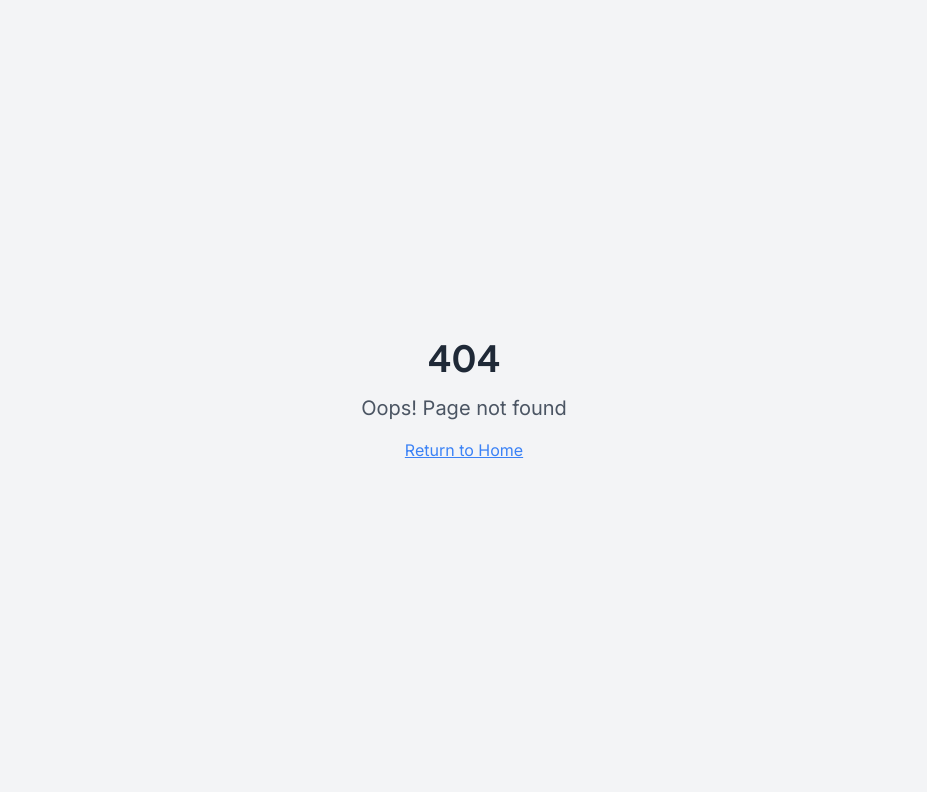
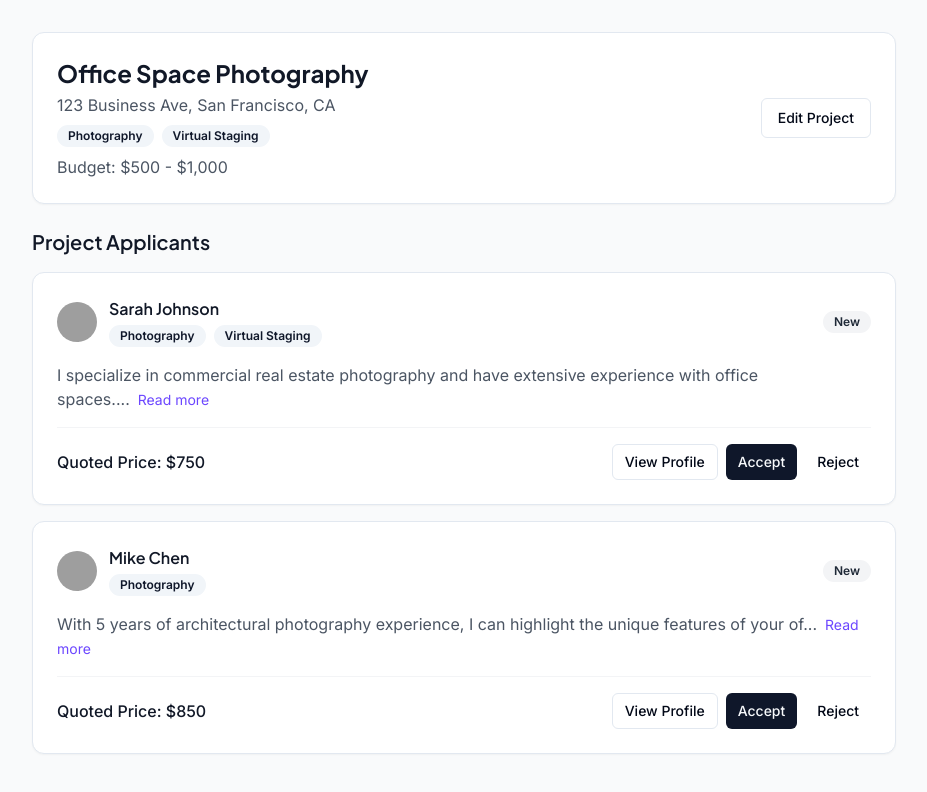
Before and after one commit to mgisrael393823/property-hub-frontend, a React (Vite) app: page /manager-dashboard/projects/1/applicants in a window 1280 px wide. Before the commit this address had no page. Shown: the top 792 px of the page, without its empty margins (176-1103 px from the left). Built offline with nearby package versions, Linux system fonts and the light colour scheme; grey boxes are pictures that could not be loaded.

Commit message:
feat: Add Applicant Review page
Adds a new page for managers to review creator applications for a project, including project summary, applicant list with profile and action buttons, and basic styling.

```diff
--- a/src/App.tsx
+++ b/src/App.tsx
@@ -14,6 +14,7 @@ import CreatorOnboarding from "./pages/Creator/CreatorOnboarding";
 import ManagerOnboarding from "./pages/Manager/ManagerOnboarding";
 import NewProject from "./pages/projects/NewProject";
 import ProjectBrief from "./pages/projects/ProjectBrief";
+import ProjectApplicants from "./pages/manager-dashboard/ProjectApplicants";
 
 const queryClient = new QueryClient();
 
@@ -27,6 +28,7 @@ const App = () => (
           <Route path="/" element={<Index />} />
           <Route path="/creator-dashboard" element={<CreatorDashboard />} />
           <Route path="/manager-dashboard" element={<ManagerDashboard />} />
+          <Route path="/manager-dashboard/projects/:projectId/applicants" element={<ProjectApplicants />} />
           <Route path="/search" element={<Search />} />
           <Route path="/creator/:id" element={<CreatorProfile />} />
           <Route path="/booking/:creatorId" element={<BookingRequest />} />
--- /dev/null
+++ b/src/pages/manager-dashboard/ProjectApplicants.tsx
@@ -0,0 +1,189 @@
+
+import React, { useState } from "react";
+import { useParams } from "react-router-dom";
+import { Button } from "@/components/ui/button";
+import { Card, CardContent } from "@/components/ui/card";
+import { Badge } from "@/components/ui/badge";
+import { Avatar, AvatarImage, AvatarFallback } from "@/components/ui/avatar";
+import { Collapsible, CollapsibleTrigger, CollapsibleContent } from "@/components/ui/collapsible";
+import { useToast } from "@/hooks/use-toast";
+
+// Mock project data
+const mockProject = {
+  id: "1",
+  title: "Office Space Photography",
+  location: "123 Business Ave, San Francisco, CA",
+  contentRequested: ["Photography", "Virtual Staging"],
+  budget: "$500 - $1,000",
+};
+
+// Mock applicants data
+const mockApplicants = [
+  {
+    id: "1",
+    name: "Sarah Johnson",
+    avatar: "/placeholder.svg",
+    services: ["Photography", "Virtual Staging"],
+    proposal: "I specialize in commercial real estate photography and have extensive experience with office spaces. My work focuses on capturing natural light and showing the potential of each space. I've worked with several property management firms in the Bay Area.",
+    quote: "750",
+    status: "new"
+  },
+  {
+    id: "2",
+    name: "Mike Chen",
+    avatar: "/placeholder.svg",
+    services: ["Photography"],
+    proposal: "With 5 years of architectural photography experience, I can highlight the unique features of your office space. I use professional lighting equipment to ensure the best possible results.",
+    quote: "850",
+    status: "new"
+  }
+];
+
+export default function ProjectApplicants() {
+  const { projectId } = useParams();
+  const { toast } = useToast();
+  const [applicants, setApplicants] = useState(mockApplicants);
+
+  const handleAccept = (applicantId: string) => {
+    setApplicants(currentApplicants =>
+      currentApplicants.map(applicant => ({
+        ...applicant,
+        status: applicant.id === applicantId ? "accepted" : "rejected"
+      }))
+    );
+    toast({
+      title: "Application Accepted",
+      description: "The creator has been notified of your decision."
+    });
+  };
+
+  const handleReject = (applicantId: string) => {
+    setApplicants(currentApplicants =>
+      currentApplicants.map(applicant => ({
+        ...applicant,
+        status: applicant.id === applicantId ? "rejected" : applicant.status
+      }))
+    );
+    toast({
+      title: "Application Rejected",
+      description: "The creator has been notified of your decision."
+    });
+  };
+
+  const getStatusStyles = (status: string) => {
+    switch (status) {
+      case "accepted":
+        return "bg-green-100 text-green-800";
+      case "rejected":
+        return "bg-red-100 text-red-800";
+      default:
+        return "bg-gray-100 text-gray-800";
+    }
+  };
+
+  return (
+    <div className="min-h-screen bg-gray-50">
+      <div className="max-w-4xl mx-auto px-4 py-8 space-y-6">
+        {/* Project Summary */}
+        <Card>
+          <CardContent className="p-6">
+            <div className="flex flex-col md:flex-row justify-between items-start md:items-center gap-4">
+              <div>
+                <h1 className="text-2xl font-heading font-bold text-gray-900">{mockProject.title}</h1>
+                <p className="text-gray-600 mt-1">{mockProject.location}</p>
+                <div className="flex flex-wrap gap-2 mt-2">
+                  {mockProject.contentRequested.map((content) => (
+                    <Badge key={content} variant="secondary">{content}</Badge>
+                  ))}
+                </div>
+                <p className="text-gray-600 mt-2">Budget: {mockProject.budget}</p>
+              </div>
+              <Button variant="outline">Edit Project</Button>
+            </div>
+          </CardContent>
+        </Card>
+
+        {/* Applicants List */}
+        <div className="space-y-4">
+          <h2 className="text-xl font-heading font-semibold text-gray-900">Project Applicants</h2>
+          {applicants.map((applicant) => (
+            <Card
+              key={applicant.id}
+              className={`${applicant.status === "rejected" ? "opacity-75" : ""}`}
+            >
+              <CardContent className="p-6">
+                <div className="space-y-4">
+                  {/* Header */}
+                  <div className="flex flex-col md:flex-row justify-between items-start md:items-center gap-4">
+                    <div className="flex items-center gap-3">
+                      <Avatar>
+                        <AvatarImage src={applicant.avatar} alt={applicant.name} />
+                        <AvatarFallback>{applicant.name.charAt(0)}</AvatarFallback>
+                      </Avatar>
+                      <div>
+                        <h3 className="font-heading font-semibold text-gray-900">{applicant.name}</h3>
+                        <div className="flex flex-wrap gap-2 mt-1">
+                          {applicant.services.map((service) => (
+                            <Badge key={service} variant="secondary" className="text-xs">
+                              {service}
+                            </Badge>
+                          ))}
+                        </div>
+                      </div>
+                    </div>
+                    <Badge className={getStatusStyles(applicant.status)}>
+                      {applicant.status.charAt(0).toUpperCase() + applicant.status.slice(1)}
+                    </Badge>
+                  </div>
+
+                  {/* Proposal */}
+                  <Collapsible>
+                    <CollapsibleTrigger className="text-left">
+                      <div className="text-gray-600">
+                        {applicant.proposal.slice(0, 100)}...
+                        <span className="text-brand-primary ml-2 text-sm">Read more</span>
+                      </div>
+                    </CollapsibleTrigger>
+                    <CollapsibleContent className="mt-2 text-gray-600">
+                      {applicant.proposal}
+                    </CollapsibleContent>
+                  </Collapsible>
+
+                  {/* Quote & Actions */}
+                  <div className="flex flex-col sm:flex-row justify-between items-start sm:items-center gap-4 pt-4 border-t border-gray-100">
+                    {applicant.quote && (
+                      <p className="text-gray-900 font-medium">
+                        Quoted Price: ${applicant.quote}
+                      </p>
+                    )}
+                    <div className="flex flex-col sm:flex-row gap-2 w-full sm:w-auto">
+                      <Button variant="outline" size="sm">
+                        View Profile
+                      </Button>
+                      <Button
+                        variant="default"
+                        size="sm"
+                        onClick={() => handleAccept(applicant.id)}
+                        disabled={applicant.status !== "new"}
+                      >
+                        Accept
+                      </Button>
+                      <Button
+                        variant="ghost"
+                        size="sm"
+                        onClick={() => handleReject(applicant.id)}
+                        disabled={applicant.status !== "new"}
+                      >
+                        Reject
+                      </Button>
+                    </div>
+                  </div>
+                </div>
+              </CardContent>
+            </Card>
+          ))}
+        </div>
+      </div>
+    </div>
+  );
+}
```
